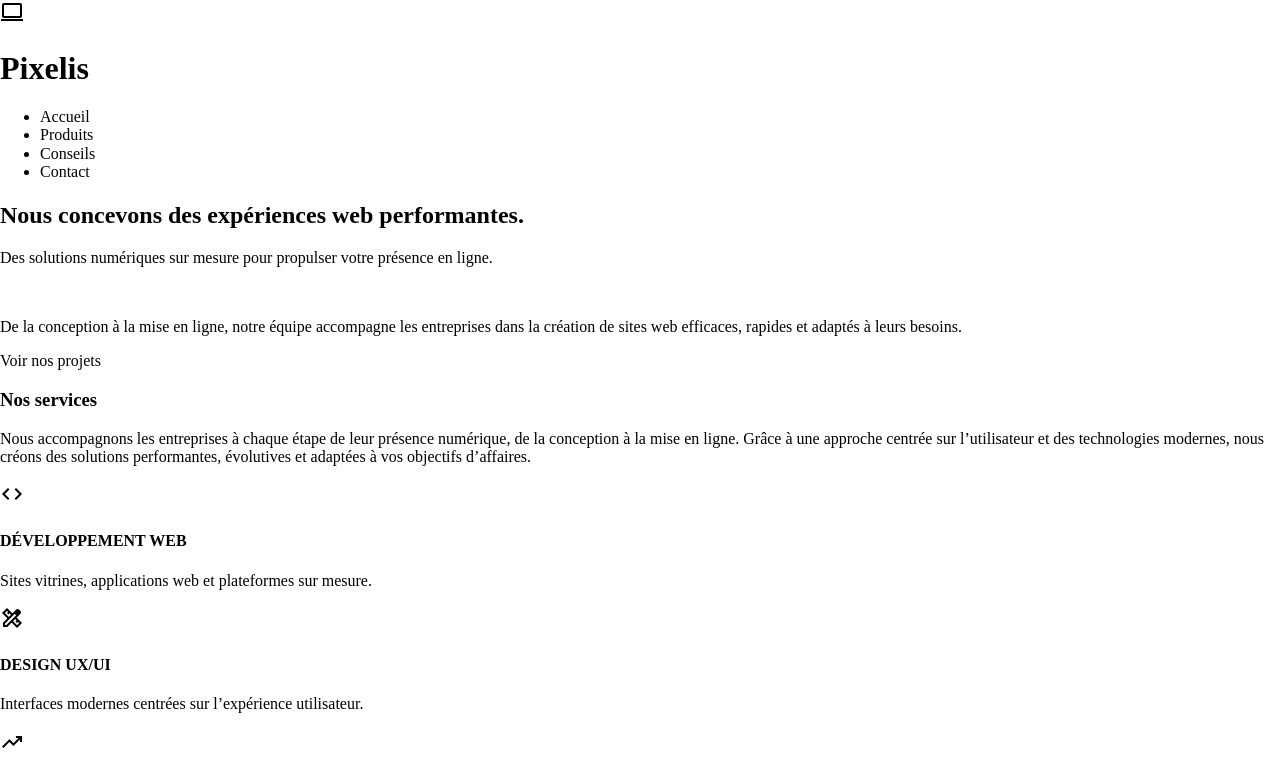
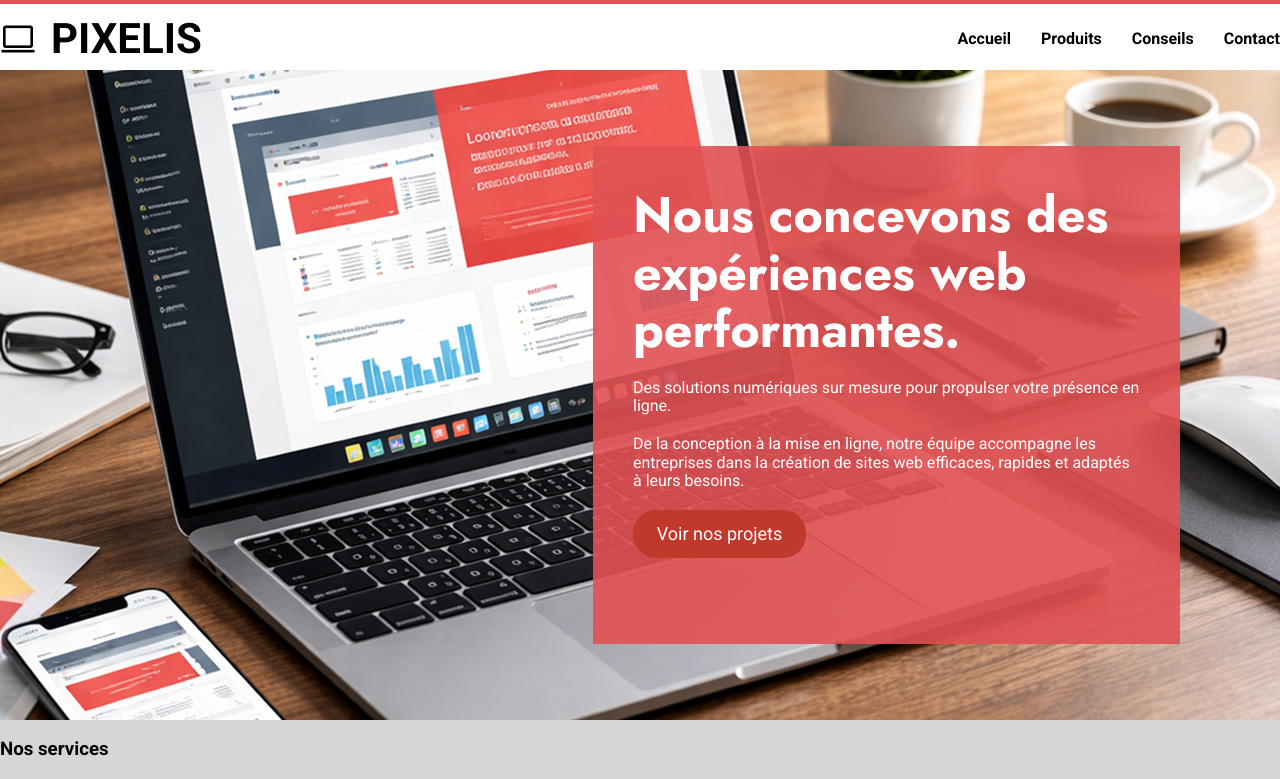
Before and after one commit to Tinytomthomas/Service-Informatique, a plain HTML site: page index.html in a window 1280 px wide. Shown: the top 779 px of the page. Drawn offline with nearby package versions, Linux system fonts and the light colour scheme.

Commit message:
mostly done

```diff
--- a/css/styles.css
+++ b/css/styles.css
@@ -0,0 +1,240 @@
+html{
+    box-sizing: border-box;
+}
+
+*,*:before,*:after{
+    box-sizing: inherit;
+}
+
+body{
+
+    padding: 0;
+
+    font-family: "Roboto", sans-serif;
+    color: black;
+    margin: 0 auto;
+
+    width: 100%;
+
+
+}
+
+.wrapper{
+    max-width: 1400px;
+    width: 100%;
+    margin: 0 auto;
+}
+
+h1{
+    font-weight: bold;
+    font-size: 42px;
+    margin: 0;
+}
+h2{
+    font-family: 'Jost';
+    font-weight: bold;
+    font-size: 50px;
+    margin: 0;
+}
+
+h4{
+    font-family: 'Josefin Sans';
+    font-weight: bold;
+    font-size: 22px;
+    margin: 0;
+}
+
+p{
+    font-family: "Roboto";
+    font-size: 18;
+    margin: 0;
+}
+
+li{
+font-size: 18;
+font-weight: bold;
+}
+
+a {
+    text-decoration: none;
+    color: black;
+}
+
+a:hover{
+    text-decoration: underline;
+}
+ul{
+
+    list-style-type: none;
+    display: flex;
+    align-items: center;
+    gap: 30px;
+}
+
+header{
+    flex-direction: row;
+    width: 100%;
+    height: 70px;
+    border-top-style: solid;
+    border-top-width: 4px;
+    border-top-color: #E25254;
+    padding-top: auto;
+    padding-bottom: auto;
+}
+
+.title{
+    text-transform: uppercase;
+    display: flex;
+    align-items: center;
+    gap: 15px;
+}
+
+header .material-symbols-outlined{
+    font-size: 36px;
+}
+
+header .wrapper{
+    height: 70px;
+    display: flex;
+
+    justify-content: space-between;
+}
+
+section.hero{
+
+    display: flex;
+    height: 650px;
+    background: url(../images/HERO.jpg) no-repeat top center/cover;
+    color: white;
+    padding-top: 76px;
+    padding-bottom: 76px;
+    padding-right: 100px;
+    padding-left: 100px;
+}
+section.Services{
+    display: flex;
+    background-color: #D6D6D6;
+    height: 711px;
+}
+section.Conseils{
+    display: flex;
+    background: url(../images/3px-tile\ 14.png);
+    background-color: #8B2D2F;
+    height: 654px;
+    flex-direction: row;
+}
+
+footer{
+    background-color: #E25254;
+    height: 63px;
+}
+
+.boutton{
+    color: white;
+    background-color: #C0392B;
+    width: 173px;
+    height: 48px;
+    border-radius: 23px;
+    padding: 15px, 20px;
+    font-size: 18px;
+
+
+    justify-items: center;
+    align-content: center;
+
+}
+.boutton p{
+    margin: 0;
+
+}
+
+section.hero .content{
+    background: rgba(226, 82, 84, 0.9);
+    width: 587px;
+    height: 498px;
+    padding: 40px;
+    display: flex;
+    flex-direction: column;
+    gap: 20px;
+    margin-left: auto;
+    margin-right: 0;
+}
+
+
+article.service{
+height: 160px;
+width: 383px;
+padding: 20px;
+background-color: white;
+display: flex;
+flex-direction: column;
+gap: 30px;
+padding: 20px;
+}
+
+article .title{
+    color: #E25254;
+}
+
+.grille1{
+  display: grid;
+
+  grid-template-columns: repeat(3, 1fr);
+
+  grid-template-rows: repeat(2, 1fr);
+
+  gap: 25px;
+
+  height: 345px;
+
+  width: 1200px;
+
+  margin-right: auto;
+  margin-left: auto;
+
+}
+
+
+
+footer{
+    display: flex;
+    flex-direction: row;
+    justify-content: space-between;
+}
+
+section .service .material-symbols-outlined{
+    font-size: 36px;
+}
+section .conseil .material-symbols-outlined{
+    font-size: 36px;
+}
+
+.conseil{
+height: 288px;
+width: 587.5px;
+padding: 20px;
+background-color: #F2F4F3;
+display: flex;
+flex-direction: column;
+gap: 30px;
+padding: 20px;
+}
+
+.BouttonInfo{
+    color: white;
+    background-color: #E25254;
+    width: 173px;
+    height: 48px;
+    border-radius: 23px;
+    padding: 15px, 20px;
+    font-size: 18px;
+
+
+    justify-items: center;
+    align-content: center;
+
+}
+.BouttonInfo p{
+    margin: 0;
+
+}
--- a/index.html
+++ b/index.html
@@ -7,26 +7,37 @@
     <link rel="stylesheet" href="css/normalize.css">
     <link rel="stylesheet" href="css/styles.css">
     <link rel="stylesheet" href="https://fonts.googleapis.com/css2?family=Material+Symbols+Outlined:opsz,wght,FILL,GRAD@20..48,100..700,0..1,-50..200">
+    <link rel="preconnect" href="https://fonts.googleapis.com">
+    <link rel="preconnect" href="https://fonts.gstatic.com" crossorigin>
+    <link href="https://fonts.googleapis.com/css2?family=Jost:ital,wght@0,100..900;1,100..900&display=swap" rel="stylesheet">
+    <link rel="preconnect" href="https://fonts.googleapis.com">
+    <link rel="preconnect" href="https://fonts.gstatic.com" crossorigin>
+    <link href="https://fonts.googleapis.com/css2?family=Jost:ital,wght@0,100..900;1,100..900&family=Roboto:ital,wght@0,100..900;1,100..900&display=swap" rel="stylesheet">
+    <link rel="preconnect" href="https://fonts.googleapis.com">
+    <link rel="preconnect" href="https://fonts.gstatic.com" crossorigin>
+    <link href="https://fonts.googleapis.com/css2?family=Josefin+Sans:ital,wght@0,100..700;1,100..700&family=Jost:ital,wght@0,100..900;1,100..900&family=Roboto:ital,wght@0,100..900;1,100..900&display=swap" rel="stylesheet">
 </head>
 <body>
     <header>
         <div class="wrapper">
             <div class="title"><span class="material-symbols-outlined">computer</span><h1>Pixelis</h1></div>
             <ul>
-                <li>Accueil</li>
-                <li>Produits</li>
-                <li>Conseils</li>
-                <li>Contact</li>
+                <li><a href="">Accueil</a></li>
+                <li><a href="">Produits</a></li>
+                <li><a href="">Conseils</a></li>
+                <li><a href="">Contact</a></li>
             </ul>
         </div>
     </header>
     <section class="hero">
         <div class="wrapper">
+            <div class="content">
             <h2>Nous concevons des expériences web performantes.</h2>
             <p>Des solutions numériques sur mesure pour propulser votre présence en ligne.</p>
-            <br>
+
             <p>De la conception à la mise en ligne, notre équipe accompagne les entreprises dans la création de sites web efficaces, rapides et adaptés à leurs besoins.</p>
             <div class="boutton"><p>Voir nos projets</p></div>
+        </div>
         </div>
     </section>
     <section class="Services">
```
